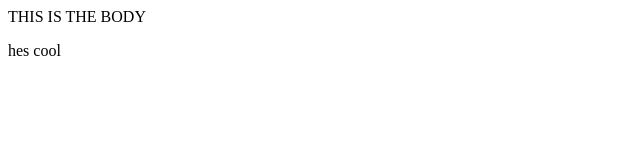
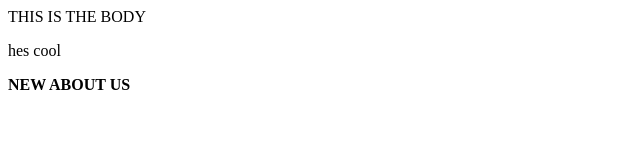
Before and after one commit to michaeldepaulahu/Testing, a plain HTML site: page about.html in a window 1280 px wide. Shown: the whole page, without its empty margins (0-640 px from the left). Drawn offline with Linux system fonts and the light colour scheme.

Commit message:
Update about.html
I added this change.

```diff
--- a/about.html
+++ b/about.html
@@ -4,6 +4,7 @@
 </head>
 <body>
 THIS IS THE BODY<p> hes cool</p>
+<strong>NEW ABOUT US</strong>
 
 </body>
 </html>
```
